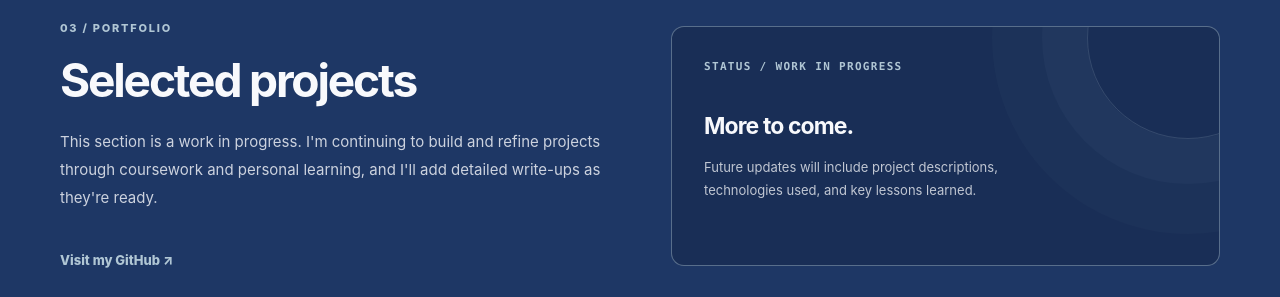
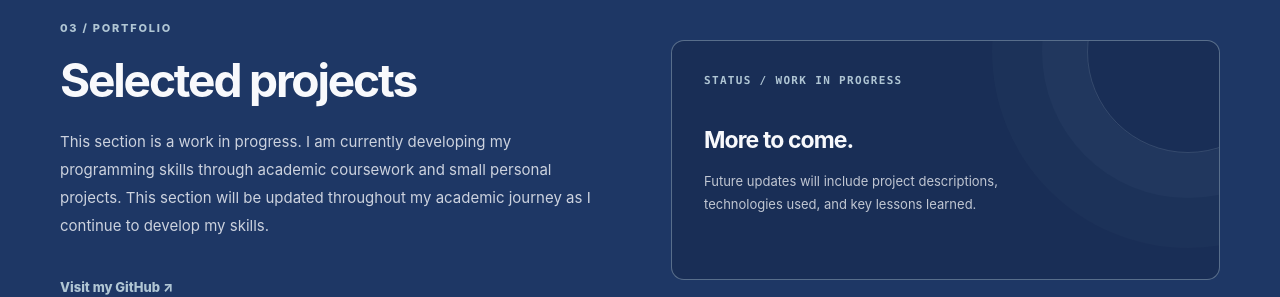
Before and after one commit to opederca/opederca.github.io, a plain HTML site: page index.html in a window 1280 px wide. Shown: the part 2080-2377 px from the top of the page. Drawn offline with Linux system fonts and the light colour scheme.

Commit message:
Update index.html

```diff
--- a/index.html
+++ b/index.html
@@ -959,9 +959,10 @@
           <h2 class="section-title">Selected projects</h2>
           <p class="projects-copy">
             This section is a work in progress.
-            I'm continuing to build and refine projects
-            through coursework and personal learning,
-            and I'll add detailed write-ups as they're ready.
+            I am currently developing my programming skills
+            through academic coursework and small personal
+            projects. This section will be updated throughout
+            my academic journey as I continue to develop my skills.
           </p>
 
           <a class="projects-link"
```
